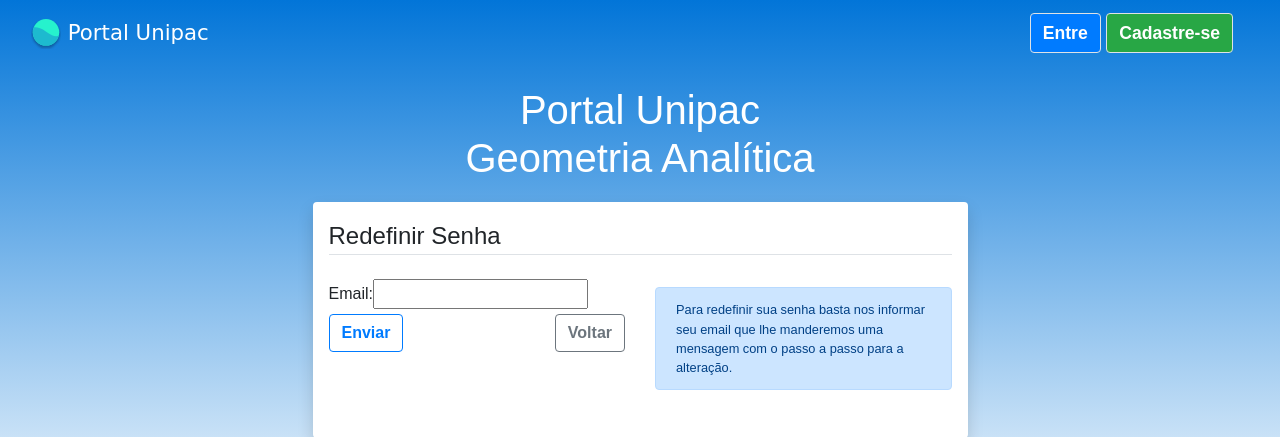
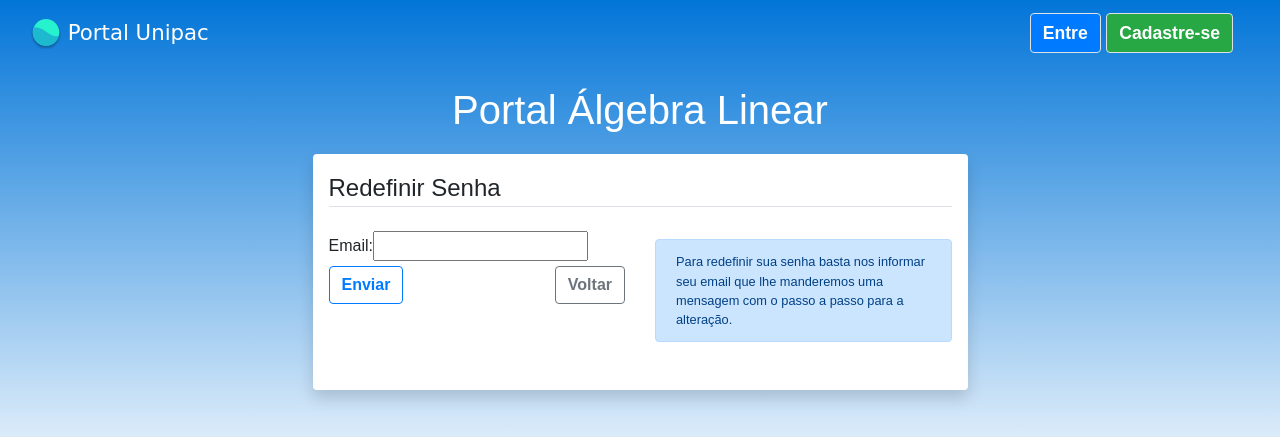
Before and after one commit to hemilioaraujo/portal_ensino, a Django app: page /usuarios/password-reset/ in a window 1280 px wide. Shown: the top 437 px of the page. Run offline with Django 3.2, Linux system fonts and the light colour scheme; parts of the project's set-up code (start-up, migrations or seed data) failed here and were passed over; some libraries are stand-ins or nearby versions; some web fonts are replaced.

Commit message:
corrigido o nome da disciplina em algumas paginas

```diff
--- a/portal_ensino/usuarios/templates/confirma_deletar_usuario.html
+++ b/portal_ensino/usuarios/templates/confirma_deletar_usuario.html
@@ -7,7 +7,7 @@
 
 {% block main %}
 <header>
-    <h1>Portal Unipac<br>Geometria Analítica</h1>
+    <h1>Portal Álgebra Linear</h1>
 </header>
 <section class="row">
     <div class="col">
--- a/portal_ensino/usuarios/templates/password_reset.html
+++ b/portal_ensino/usuarios/templates/password_reset.html
@@ -7,7 +7,7 @@
 
 {% block main %}
 <header>
-    <h1>Portal Unipac<br>Geometria Analítica</h1>
+    <h1>Portal Álgebra Linear</h1>
 </header>
 <section class="row">
         <div class="col">
--- a/portal_ensino/usuarios/templates/password_reset_complete.html
+++ b/portal_ensino/usuarios/templates/password_reset_complete.html
@@ -6,7 +6,7 @@
 
 {% block main %}
 <header>
-    <h1>Portal Unipac<br>Geometria Analítica</h1>
+    <h1>Portal Álgebra Linear</h1>
 </header>
 <section class="row">
         <div class="col">
--- a/portal_ensino/usuarios/templates/password_reset_confirm.html
+++ b/portal_ensino/usuarios/templates/password_reset_confirm.html
@@ -7,7 +7,7 @@
 
 {% block main %}
 <header>
-    <h1>Portal Unipac<br>Geometria Analítica</h1>
+    <h1>Portal Álgebra Linear</h1>
 </header>
 <section class="row">
         <div class="col">
--- a/portal_ensino/usuarios/templates/password_reset_done.html
+++ b/portal_ensino/usuarios/templates/password_reset_done.html
@@ -7,7 +7,7 @@
 
 {% block main %}
 <header>
-    <h1>Portal Unipac<br>Geometria Analítica</h1>
+    <h1>Portal Álgebra Linear</h1>
 </header>
 <section class="row">
         <div class="col">
```
